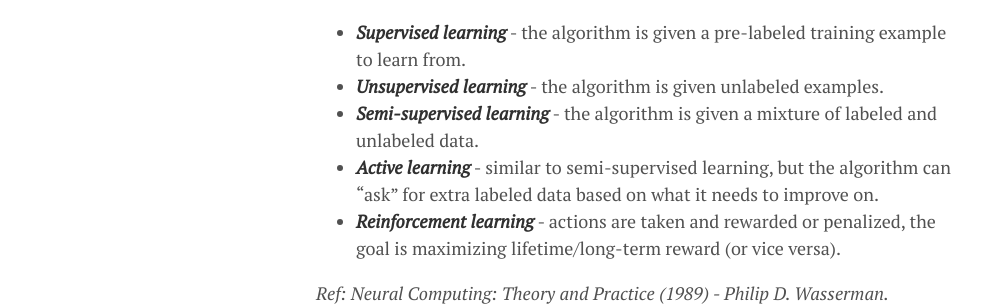
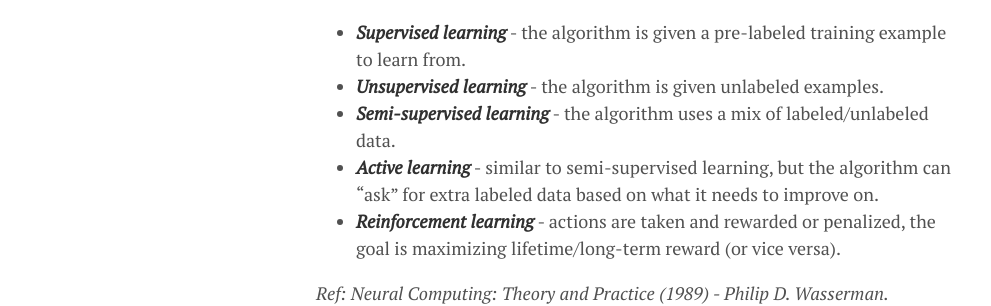
Before and after one commit to lgeurts/lgeurts.github.io, a Jekyll site: the page built from _posts/2018-06-29-artificial-intelligence-basics.md, in a window 1280 px wide and 900 px high, scrolled down 1304 px. Shown: the part 159-465 px from the top of the window, without its empty margins (0-991 px from the left). Built offline with Jekyll 4.4.1, drawn with Linux system fonts in a browser that asks for light colours; nearby versions of some CDN libraries.

Commit message:
Update 2018-06-29-artificial-intelligence-basics.md

```diff
--- a/_posts/2018-06-29-artificial-intelligence-basics.md
+++ b/_posts/2018-06-29-artificial-intelligence-basics.md
@@ -23,7 +23,7 @@
 > 1. What is Machine Learning?
 > 2. Techniques
 
-### 1. What is Machine Learning?
+### **1. What is Machine Learning?**
 
 Machine learning provides the foundation for artificial intelligence. We train our software model using data e.g. the model learns from the training cases and then we use the trained model to make predictions for new data cases.
 
@@ -35,7 +35,7 @@
 
 * ***Supervised learning*** - the algorithm is given a pre-labeled training example to learn from.
 * ***Unsupervised learning*** - the algorithm is given unlabeled examples.
-* ***Semi-supervised learning*** - the algorithm is given a mixture of labeled and unlabeled data.
+* ***Semi-supervised learning*** - the algorithm uses a mix of labeled/unlabeled data.
 * ***Active learning*** - similar to semi-supervised learning, but the algorithm can "ask" for extra labeled data based on what it needs to improve on.
 * ***Reinforcement learning*** - actions are taken and rewarded or penalized, the goal is maximizing lifetime/long-term reward (or vice versa).
 
@@ -55,7 +55,7 @@
 
 We'll train the model by finding similarities between observations. Once we have trained this model, more observations are added to a ***cluster*** of observations with akin characteristics. (Cluster = Group)
 
-### 2. Techniques
+### **2. Techniques**
 
 When we need to predict a numeric value, for example an amount of calories, we use a supervised learning technique called ***regression***.
 
```
